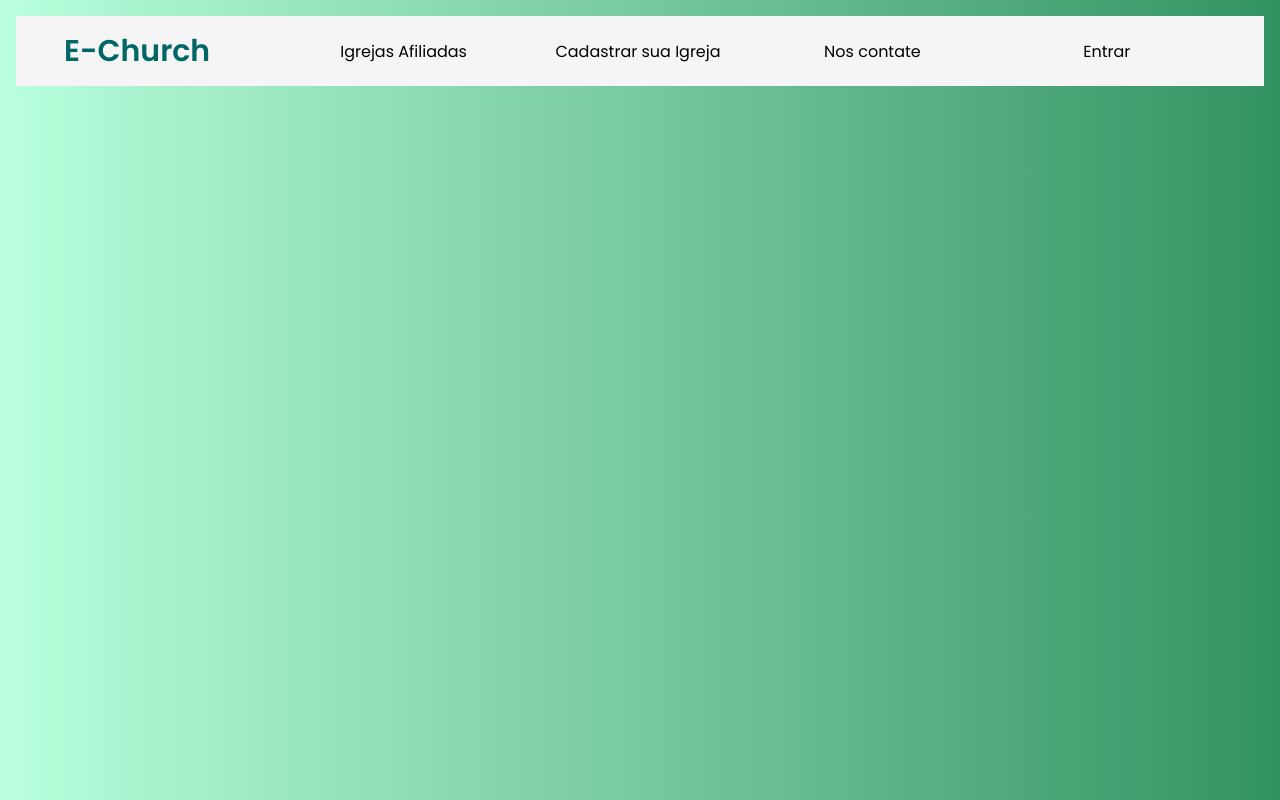
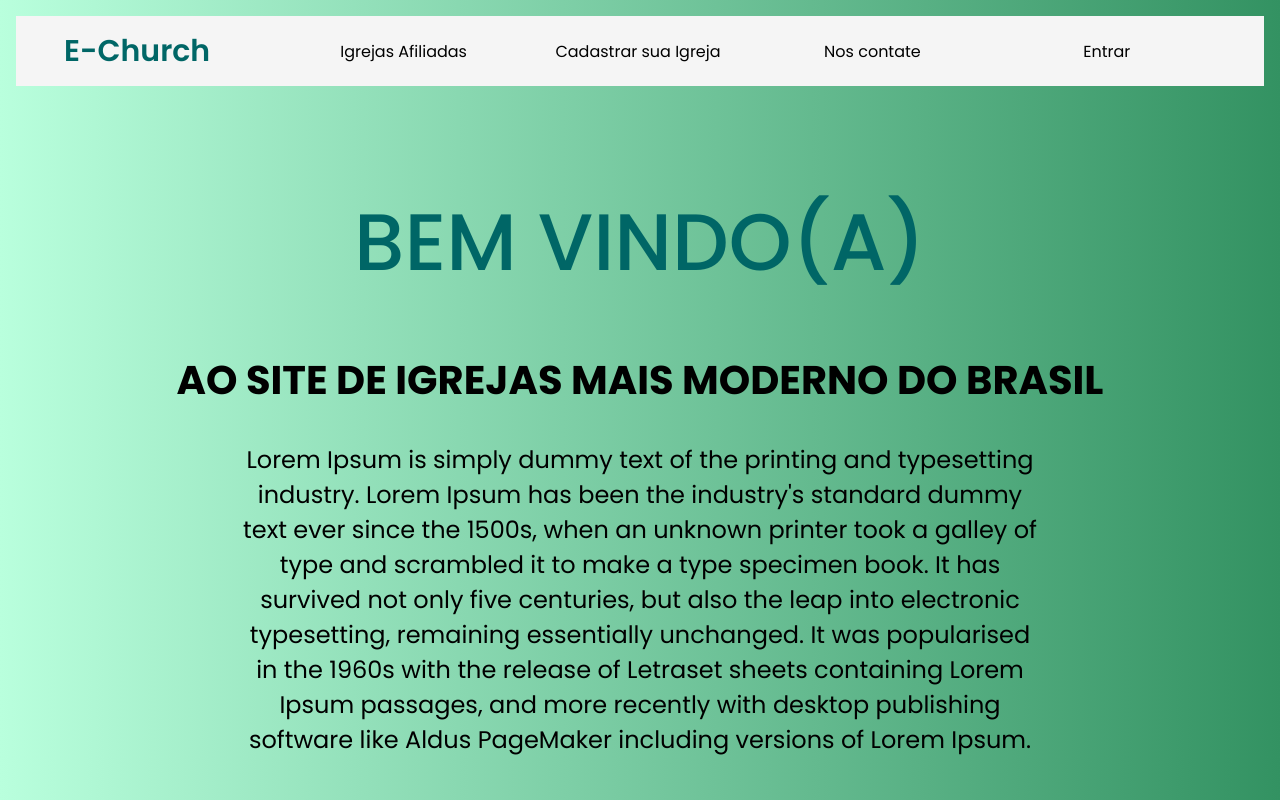
Before and after one commit to ViniGua06/projeto-software-cotemig, a React (Vite) app in the folder frontend/vite-project/: page / in a window 1280 px wide. Built offline with nearby package versions, Linux system fonts and the light colour scheme.

Commit message:
Landing Page Criada
Criada landing page genérica.

```diff
--- /dev/null
+++ b/frontend/vite-project/src/components/HomeMain.tsx
@@ -0,0 +1,22 @@
+import "../styles/home.css"
+
+export const HomeMain = () =>{
+    return <>
+    <main className="main">
+        <div className="cotainerHome">
+            <h1 id="welcome">BEM VINDO(A)</h1>
+            <h3 id="welcome-part2">AO SITE DE IGREJAS MAIS MODERNO DO BRASIL</h3>
+            <p id="paragrafh-welcome">Lorem Ipsum is simply dummy text of the printing
+             and typesetting industry. Lorem Ipsum has been the industry's standard dummy
+             text ever since the 1500s, when an unknown printer took a galley of type
+             and scrambled it to make a type specimen book. It has survived not only
+             five centuries, but also the leap into electronic typesetting,
+             remaining essentially unchanged. It was popularised in the 1960s
+             with the release of Letraset sheets containing Lorem Ipsum passages, and
+             more recently with desktop publishing software like Aldus PageMaker including
+             versions of Lorem Ipsum.
+            </p>
+        </div>
+    </main>
+        </>
+}
--- a/frontend/vite-project/src/pages/Home.tsx
+++ b/frontend/vite-project/src/pages/Home.tsx
@@ -1,11 +1,13 @@
 import React from "react";
 
 import Header from "../components/Header";
+import { HomeMain } from "../components/HomeMain";
 
 const Home = () => {
   return (
     <>
       <Header></Header>
+      <HomeMain></HomeMain>
     </>
   );
 };
--- a/frontend/vite-project/src/styles/home.css
+++ b/frontend/vite-project/src/styles/home.css
@@ -16,6 +16,26 @@
   color: black;
   outline: none;
   text-decoration: none;
+}
+
+#paragrafh-welcome{
+  padding-top: 2rem;
+  font-size: 1.5rem;
+  padding-inline:15rem;
+}
+
+#welcome-part2{
+  font-size: 5vh;
+  padding-top: 3rem;
+}
+
+#welcome{
+  font-size: 10vh;
+  padding-top: 6rem;
+}
+
+.main{
+  text-align: center;
 }
 
 header {
```
